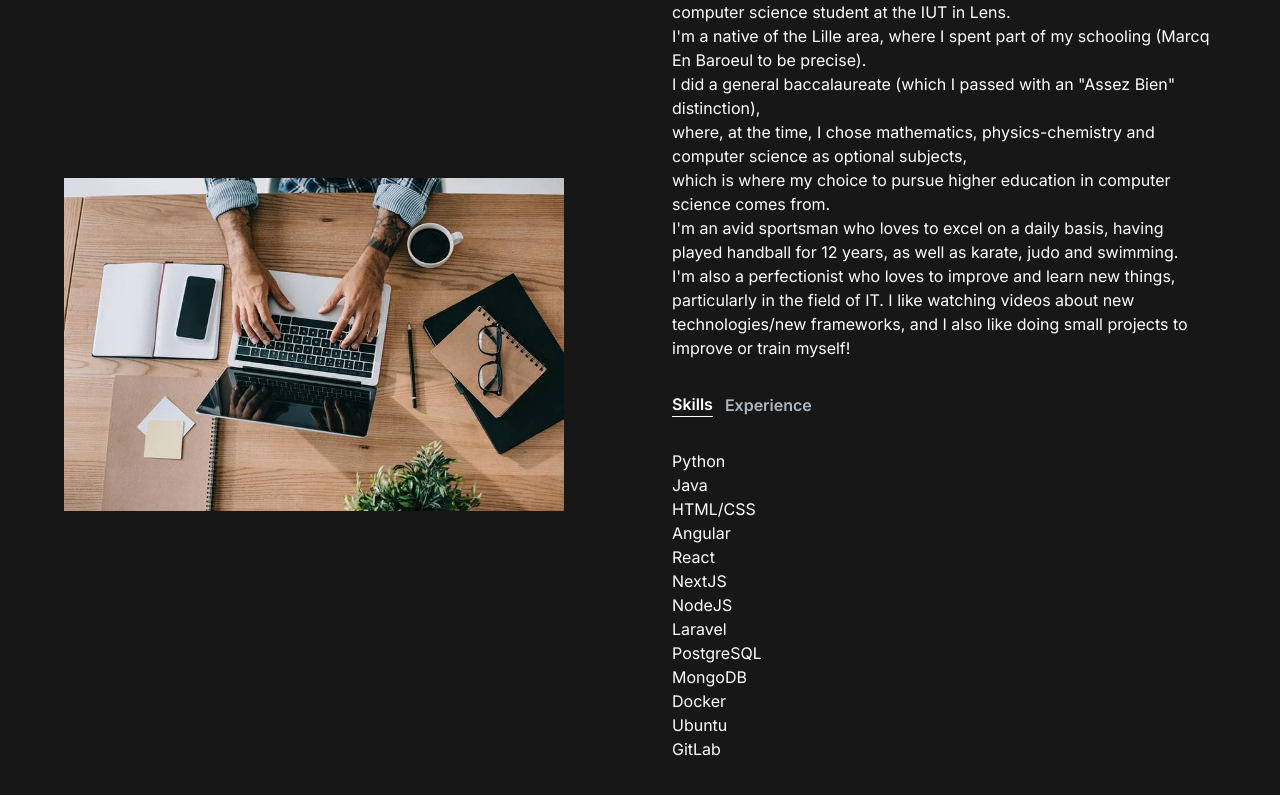
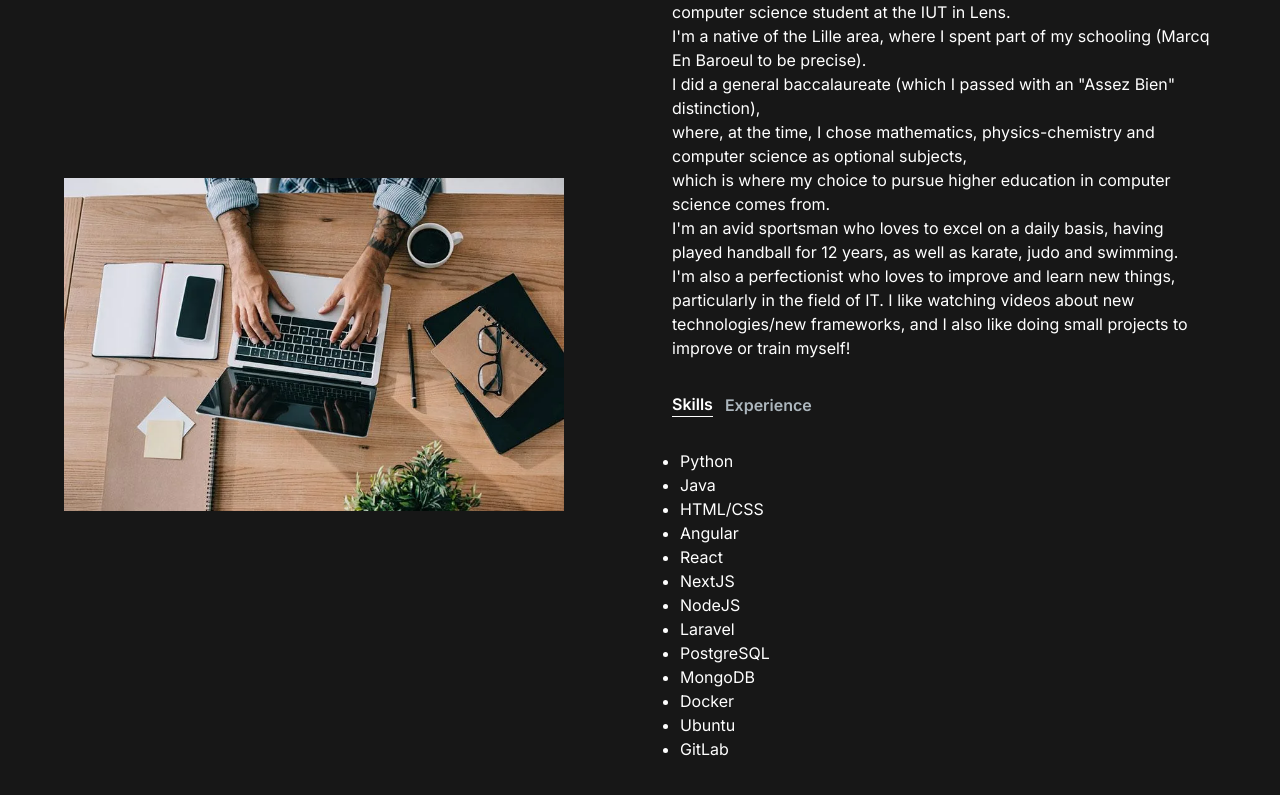
Before and after one commit to LucasBroda/NextJSPortefolio, a Next.js app: page / in a window 1280 px wide. Shown: the part 824-1619 px from the top of the page. Built offline with nearby package versions, Linux system fonts and the light colour scheme.

Commit message:
refactor(AboutMe): list with chip

```diff
--- a/app/components/AboutMe.tsx
+++ b/app/components/AboutMe.tsx
@@ -9,7 +9,7 @@ const displayDatas = [
         title: "Skills",
         content: (
             <>
-            <ul>
+            <ul className="list-disc pl-2">
                 <li>Python</li>
                 <li>Java</li>
                 <li>HTML/CSS</li>
@@ -35,7 +35,7 @@ const displayDatas = [
         id: "experience",
         title: "Experience",
         content: (
-            <ul>
+            <ul className="list-disc pl-2">
                 <li>3 month internship at ProLiveSport</li>
                 <li>4 month internship at IEMN/CRNS(in coming)</li>
             </ul>
```
